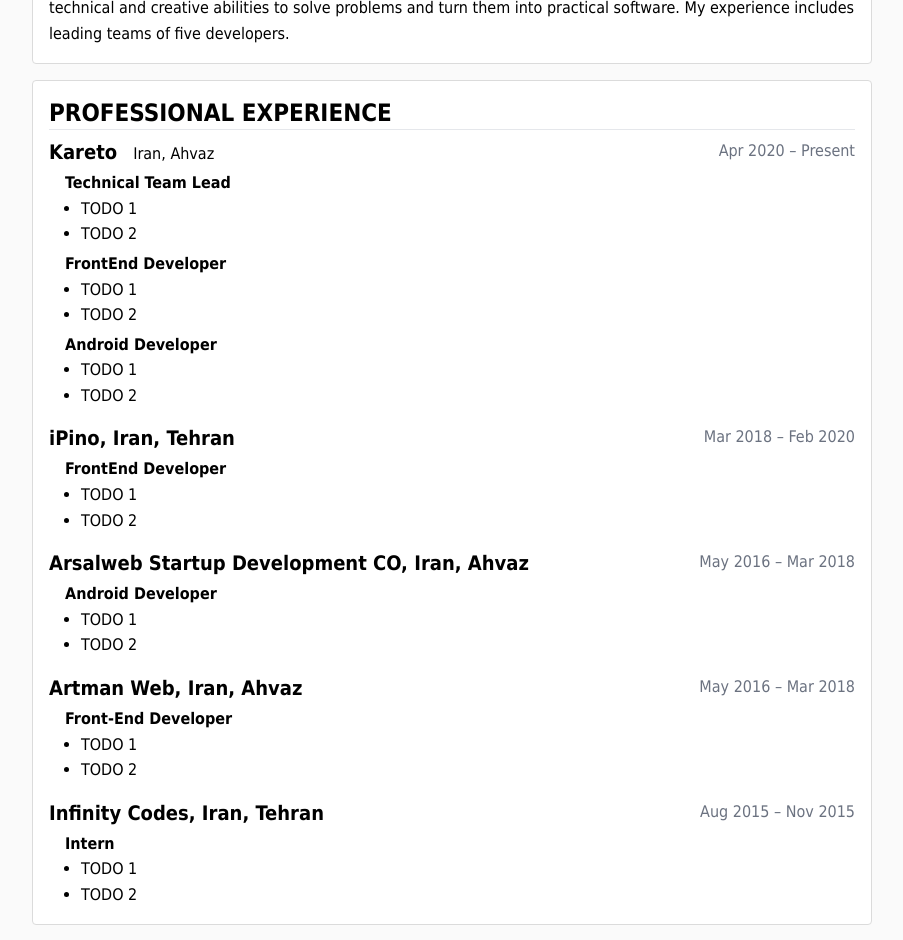
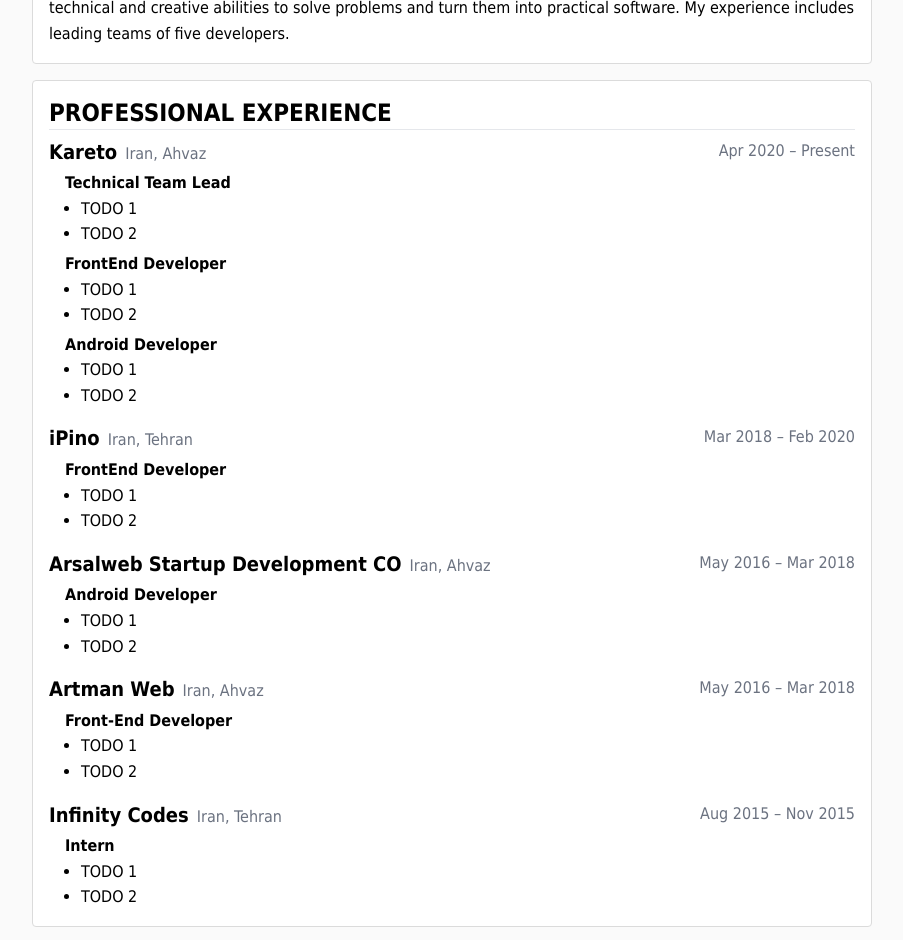
Before and after one commit to danialnoaein/badanialsite, a Next.js app: page /resume in a window 1280 px wide. Shown: the part 440-1380 px from the top of the page, without its empty margins (188-1091 px from the left). Built offline with nearby package versions, Linux system fonts and the light colour scheme.

Commit message:
docs: :white_check_mark: add resume

```diff
--- a/pages/resume.js
+++ b/pages/resume.js
@@ -17,11 +17,11 @@
       >
         <Card>
           <div className='grid grid-cols-4 gap-4'>
-            <div className='max-[540px]:col-span-4'>
+            <div>
               <Image
                 src={avatar}
                 alt='Picture of the author'
-                className='rounded '
+                className='rounded'
               />
             </div>
 
@@ -92,8 +92,8 @@
               <li>
                 <div className='flex'>
                   <div className='flex-1 '>
-                    <span className='font-bold text-xl mr-4'>Kareto</span>
-                    Iran, Ahvaz
+                    <span className='font-bold text-xl mr-2'>Kareto</span>
+                    <span className='text-gray-500'>Iran, Ahvaz</span>
                   </div>
                   <div className='text-gray-500'> Apr 2020 – Present</div>
                 </div>
@@ -117,8 +117,9 @@
               </li>
               <li className='mt-4'>
                 <div className='flex'>
-                  <div className='flex-1 font-bold text-xl'>
-                    iPino, Iran, Tehran
+                  <div className='flex-1'>
+                    <span className='font-bold text-xl mr-2'>iPino</span>
+                    <span className='text-gray-500'>Iran, Tehran</span>
                   </div>
                   <div className='text-gray-500'>Mar 2018 – Feb 2020</div>
                 </div>
@@ -132,8 +133,11 @@
               </li>
               <li className='mt-4'>
                 <div className='flex'>
-                  <div className='flex-1 font-bold text-xl'>
-                    Arsalweb Startup Development CO, Iran, Ahvaz
+                  <div className='flex-1'>
+                    <span className='font-bold text-xl mr-2'>
+                      Arsalweb Startup Development CO
+                    </span>
+                    <span className='text-gray-500'>Iran, Ahvaz</span>
                   </div>
                   <div className='text-gray-500'>May 2016 – Mar 2018</div>
                 </div>
@@ -147,8 +151,9 @@
               </li>
               <li className='mt-4'>
                 <div className='flex'>
-                  <div className='flex-1 font-bold text-xl'>
-                    Artman Web, Iran, Ahvaz
+                  <div className='flex-1'>
+                    <span className='font-bold text-xl mr-2'>Artman Web</span>
+                    <span className='text-gray-500'>Iran, Ahvaz</span>
                   </div>
                   <div className='text-gray-500'>May 2016 – Mar 2018</div>
                 </div>
@@ -162,8 +167,11 @@
               </li>
               <li className='mt-4'>
                 <div className='flex'>
-                  <div className='flex-1 font-bold text-xl'>
-                    Infinity Codes, Iran, Tehran
+                  <div className='flex-1'>
+                    <span className='font-bold text-xl mr-2'>
+                      Infinity Codes
+                    </span>
+                    <span className='text-gray-500'>Iran, Tehran</span>
                   </div>
                   <div className='text-gray-500'>Aug 2015 – Nov 2015</div>
                 </div>
@@ -206,7 +214,7 @@
           >
             EDUCATION
           </div>
-          <div className='mb-2'>
+          <div>
             <div className='flex'>
               <div className='flex-1 font-bold text-xl'>
                 Lorestan University
@@ -215,7 +223,7 @@
             </div>
             <div>Bachelor of Computer Software Engineering</div>
           </div>
-          <div className='mb-2'>
+          <div className='mt-2'>
             <div className='flex'>
               <div className='flex-1 font-bold text-xl'>Laitec</div>
               <div>Jan 2015</div>
@@ -226,7 +234,7 @@
               title={`Credential ID 2015-1-3931`}
             />
           </div>
-          <div className='mb-2'>
+          <div className='mt-2'>
             <div className='flex'>
               <div className='flex-1 font-bold text-xl'>
                 Rayzan Samaneh Gostar
```
Also changed, not shown: 1 other file (tests, documents, lock files or other folders).
